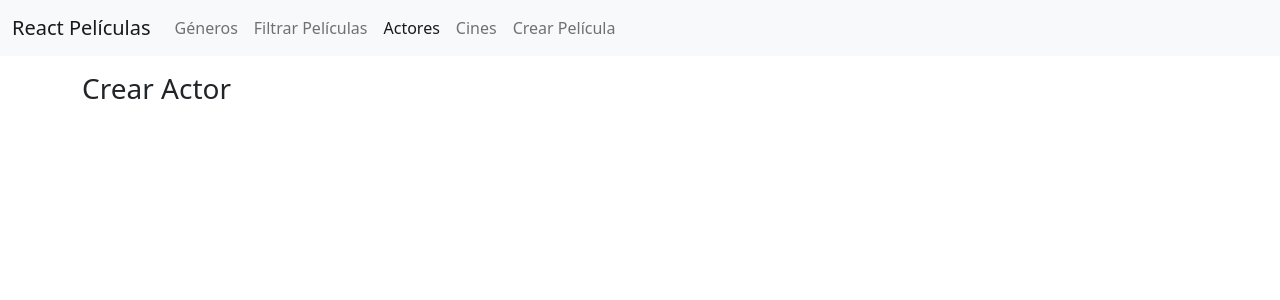
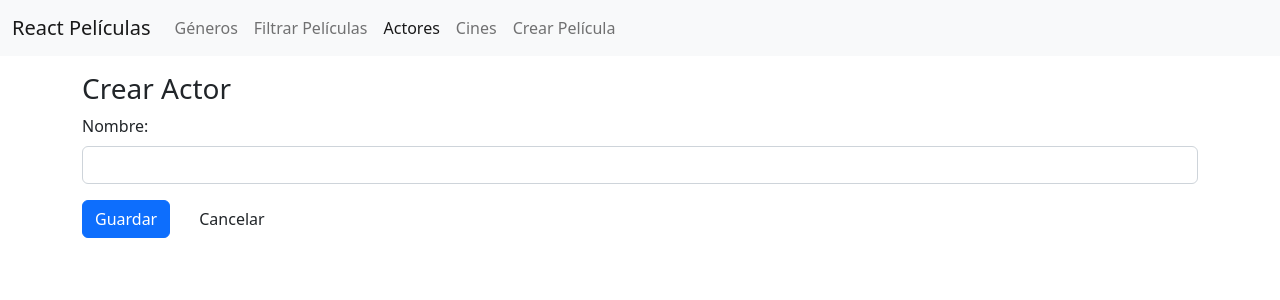
Before and after one commit to xavi-javi/curso-react-aspnetcore5, a React (Create React App) app in the folder peliculas-app/: page /actores/crear in a window 1280 px wide. Shown: the top 300 px of the page. Built offline with nearby package versions, Linux system fonts and the light colour scheme.

Commit message:
78. Formulario de Actores

```diff
--- a/peliculas-app/src/actores/CrearActor.tsx
+++ b/peliculas-app/src/actores/CrearActor.tsx
@@ -1,7 +1,12 @@
+import FormularioActores from "./FormularioActores";
+
 function CrearActor() {
     return (
         <>
             <h3>Crear Actor</h3>
+            <FormularioActores modelo={{nombre: '', fechaNacimiento: undefined}}
+                onSubmit={values => {console.log(values)}}
+            />
         </>
     );
 }
--- a/peliculas-app/src/actores/EditarActor.tsx
+++ b/peliculas-app/src/actores/EditarActor.tsx
@@ -1,7 +1,12 @@
+import FormularioActores from "./FormularioActores";
+
 function EditarActor() {
     return (
         <>
-            <h3>Editar Actor</h3>
+            <h3>Crear Actor</h3>
+            <FormularioActores modelo={{nombre: 'Nathan', fechaNacimiento: new Date('1995-05-05T:00:00:00')}}
+                onSubmit={values => {console.log(values)}}
+            />
         </>
     );
 }
--- /dev/null
+++ b/peliculas-app/src/actores/FormularioActores.tsx
@@ -0,0 +1,31 @@
+import { Form, Formik, FormikHelpers } from "formik";
+import { actorCreacionDTO } from "./actores.model";
+import * as Yup from "yup";
+import FormGroupText from "../utils/FormGroupText";
+import Button from "../utils/Button";
+import { Link } from "react-router-dom";
+
+function FormularioActores(props: FormularioActoresProps) {
+    return (
+        <Formik
+            initialValues={props.modelo}
+            onSubmit={props.onSubmit}
+            validationSchema={Yup.object({ nombre: Yup.string().required('Este campo es requerido').primeraLetraMayuscula()})}
+        >
+            {(formikProps) => (
+                <Form>
+                    <FormGroupText campo="nombre" label="Nombre:" />
+                    <Button type="submit" disabled={formikProps.isSubmitting} >Guardar</Button>
+                    <Link to="/actores" className="btn btn-seconday ms-3">Cancelar</Link>
+                </Form>
+            )}
+        </Formik>
+    );
+}
+
+interface FormularioActoresProps {
+    modelo: actorCreacionDTO,
+    onSubmit(values: actorCreacionDTO, accion: FormikHelpers<actorCreacionDTO>): void
+}
+
+export default FormularioActores;
--- /dev/null
+++ b/peliculas-app/src/actores/actores.model.d.ts
@@ -0,0 +1,4 @@
+export interface actorCreacionDTO {
+    nombre: string;
+    fechaNacimiento?: Date;
+};
```
